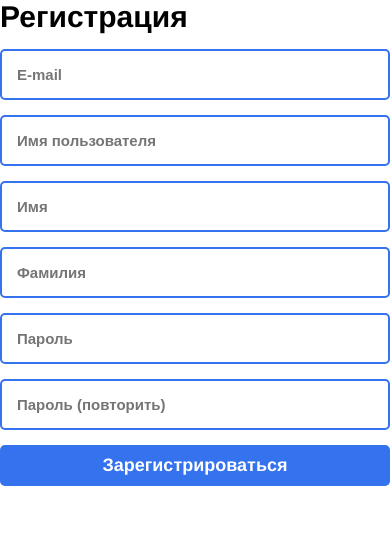
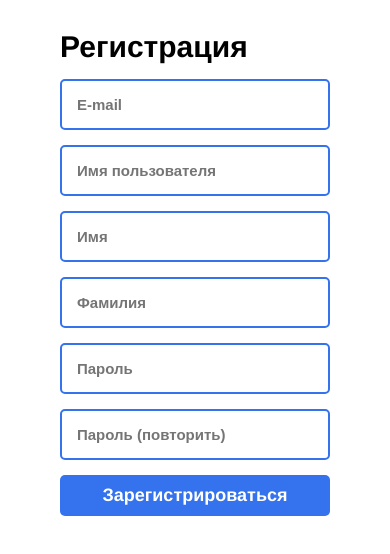
Before and after one commit to S0IG0/kyeye, a Vue app in the folder frontend/: page /register in a window 390 px wide. Shown: the top 554 px of the page. Built offline with nearby package versions, Linux system fonts and the light colour scheme; what @vue/apollo-option would draw is missing.

Commit message:
added media requests

```diff
--- a/frontend/src/components/pages/Register.vue
+++ b/frontend/src/components/pages/Register.vue
@@ -25,7 +25,8 @@
             <div class="button__container">
                 <my-button class="sign-up"
                            @click="validateData"
-        >Зарегистрироваться</my-button>
+                >Зарегистрироваться
+                </my-button>
             </div>
         </div>
         <error-list :errors="errors" class="error-list"></error-list>
@@ -53,8 +54,8 @@ export default {
             Auth: Auth,
         }
     },
-  data(){
-    return{
+    data() {
+        return {
             user: {
                 email: "",
                 first_name: "",
@@ -129,23 +130,36 @@ export default {
 </script>
 
 <style scoped>
-  .sign-up{
+.sign-up {
     margin-top: 15px;
 }
+
 .wrapper {
+    margin: 100px 500px;
     display: flex;
     flex-direction: column;
     justify-content: center;
     align-items: center;
 }
 
-  .button__container{
+.button__container {
     display: flex;
     flex-direction: column;
 }
-  .registration .title{
+
+.registration .title {
     font-family: Helvetica, sans-serif;
     font-size: 30px;
     font-weight: 600;
 }
+@media(max-width: 1024px){
+    .wrapper{
+        margin: 100px 200px;
+    }
+}
+@media(max-width: 768px){
+    .wrapper{
+        margin: 30px 60px;
+    }
+}
 </style>
```
Lines whose indentation alone changed are shown as unchanged.
